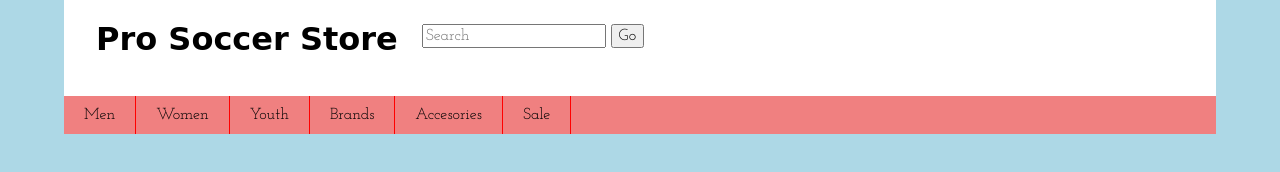
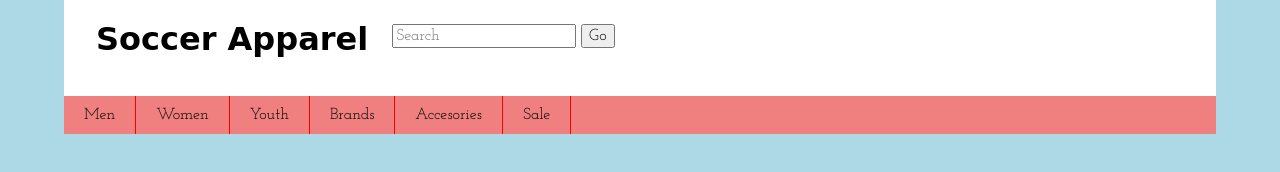
Before and after one commit to davmartinez109/salmon-cookies, a website: page index.html in a window 1280 px wide. Drawn offline with Linux system fonts and the light colour scheme; a web font is replaced by a local one.

```diff
--- a/index.html
+++ b/index.html
@@ -4,7 +4,7 @@
     <meta charset="UTF-8">
     <meta name="viewport" content="width=device-width, initial-scale=1.0">
     <meta http-equiv="X-UA-Compatible" content="ie=edge">
-    <title>Pro Soccer Store</title>
+    <title>Soccer Apparel</title>
     <link href="normalize.css" rel="stylesheet">
     <link href="https://fonts.googleapis.com/css?family=Josefin+Slab|Patua+One" rel="stylesheet">
     <link href="style.css"rel="stylesheet">
@@ -13,7 +13,7 @@
     <div id="container">
         <header>
             <div id="logo-search" class="clearfix">
-                <h1>Pro Soccer Store</h1>
+                <h1>Soccer Apparel</h1>
                 <form id="search">
                     <input type="text" placeholder="Search">
                     <input type="button" value="Go">
```
Also changed, not shown: 1 other file.
